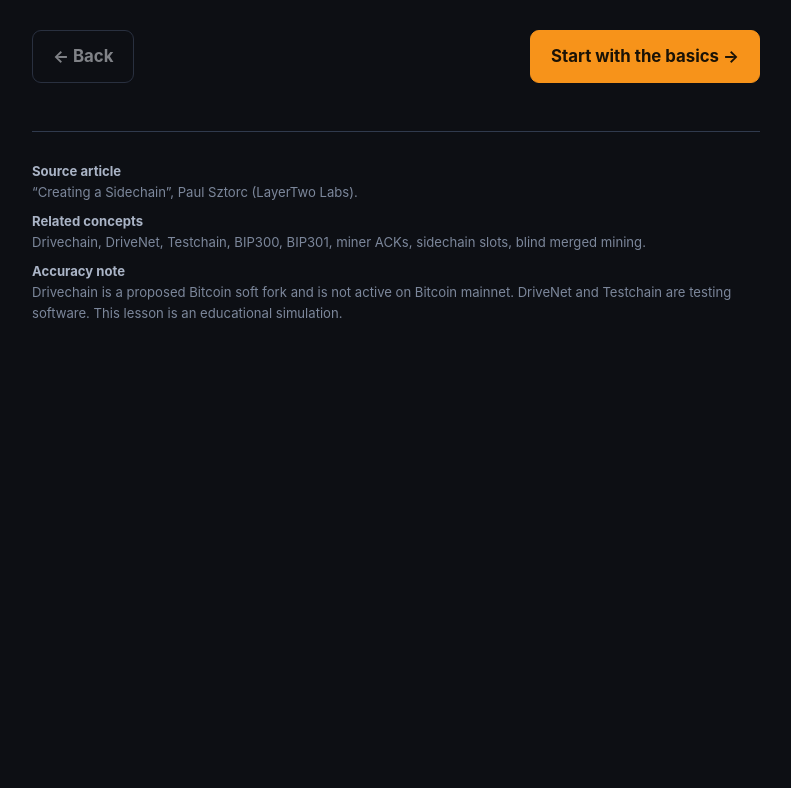
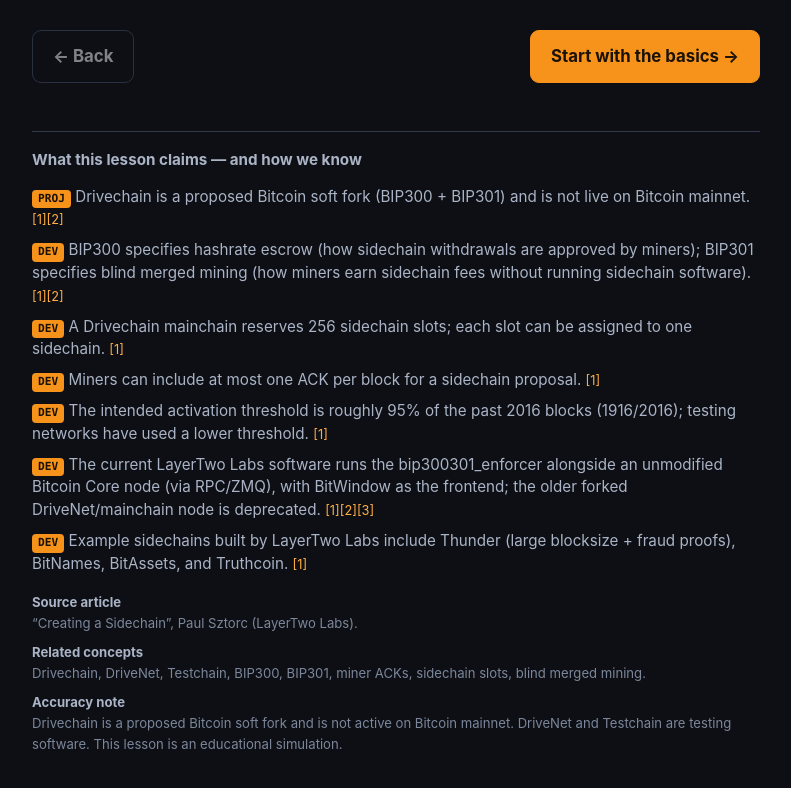
Before and after one commit to Sovereigndwp/layertwo-labs-academy, a React (Vite) app: page / in a window 1280 px wide. Shown: the part 778-1566 px from the top of the page, without its empty margins (244-1035 px from the left). Before the commit the page ends 1163 px from the top, so only its background shows below. Built offline with nearby package versions, Linux system fonts and the light colour scheme.

Commit message:
feat: render verifiable claims with inline citation chips

```diff
--- /dev/null
+++ b/src/components/ClaimChip.tsx
@@ -0,0 +1,40 @@
+import { Tooltip } from './Tooltip'
+import { isClaimStale, type VerifiableClaim } from '../state/claims'
+
+const TIER_LABEL: Record<VerifiableClaim['tier'], string> = {
+  DEV: 'spec/code',
+  DATA: 'measured',
+  INST: 'institutional',
+  PRESS: 'press',
+  PROJ: 'project',
+  ANEC: 'anecdotal',
+}
+
+/**
+ * Inline citation for a single verifiable claim: a tier chip + the claim text,
+ * with sources and the verification date in a tooltip. Stale/disputed claims
+ * are visibly marked (icon + text, never color alone).
+ */
+export function ClaimChip({ claim }: { claim: VerifiableClaim }) {
+  const stale = isClaimStale(claim, new Date())
+  const flag =
+    claim.status === 'disputed' ? '⚠ disputed' : stale ? '↻ recheck due' : '✓ verified'
+  const tip = `${TIER_LABEL[claim.tier]} · ${flag} · verified ${claim.verifiedOn}\n${claim.sources
+    .map((s) => s.label)
+    .join(' · ')}`
+  return (
+    <span className="claimchip" data-status={claim.status} data-stale={stale}>
+      <Tooltip content={tip}>
+        <span className="claimchip__tier" aria-label={`source tier: ${TIER_LABEL[claim.tier]}`}>
+          {claim.tier}
+        </span>
+      </Tooltip>{' '}
+      {claim.text}{' '}
+      {claim.sources.map((s, i) => (
+        <a key={i} className="claimchip__src" href={s.url} target="_blank" rel="noreferrer">
+          [{i + 1}]
+        </a>
+      ))}
+    </span>
+  )
+}
--- a/src/components/SourcesFooter.tsx
+++ b/src/components/SourcesFooter.tsx
@@ -1,9 +1,24 @@
+import { ClaimChip } from './ClaimChip'
 import { lessonData } from '../data/lessonData'
 
 /** Source notes + accuracy disclaimer, always at the foot of the lesson. */
 export function SourcesFooter() {
   return (
     <footer className="sources">
+      {lessonData.claims.length > 0 && (
+        <section aria-label="Verifiable claims" style={{ marginBottom: 'var(--sp-4)' }}>
+          <h3 style={{ fontWeight: 700, color: 'var(--text-muted)', fontSize: 'var(--fs-300)', margin: '0 0 var(--sp-2)' }}>
+            What this lesson claims — and how we know
+          </h3>
+          <ul className="claimlist">
+            {lessonData.claims.map((c) => (
+              <li key={c.id}>
+                <ClaimChip claim={c} />
+              </li>
+            ))}
+          </ul>
+        </section>
+      )}
       <dl>
         {lessonData.sources.map((s) => (
           <div key={s.label}>
--- a/src/styles/lesson.css
+++ b/src/styles/lesson.css
@@ -887,3 +887,20 @@ body {
 .sources dd {
   margin: 0 0 var(--sp-2);
 }
+.claimlist { list-style: none; padding: 0; display: grid; gap: var(--sp-2); }
+.claimlist li { font-size: var(--fs-300); color: var(--text-muted); line-height: 1.5; }
+.claimchip__tier {
+  display: inline-block;
+  font-family: var(--font-mono);
+  font-size: 0.7rem;
+  font-weight: 700;
+  color: var(--orange-ink);
+  background: var(--orange);
+  border-radius: 4px;
+  padding: 1px 6px;
+  cursor: help;
+}
+.claimchip[data-status='disputed'] .claimchip__tier { background: var(--bad); color: #fff; }
+.claimchip[data-stale='true'][data-status='verified'] .claimchip__tier { background: var(--warn); }
+.claimchip__src { color: var(--orange-bright); text-decoration: none; font-size: 0.8rem; }
+.claimchip__src:hover { text-decoration: underline; }
```
